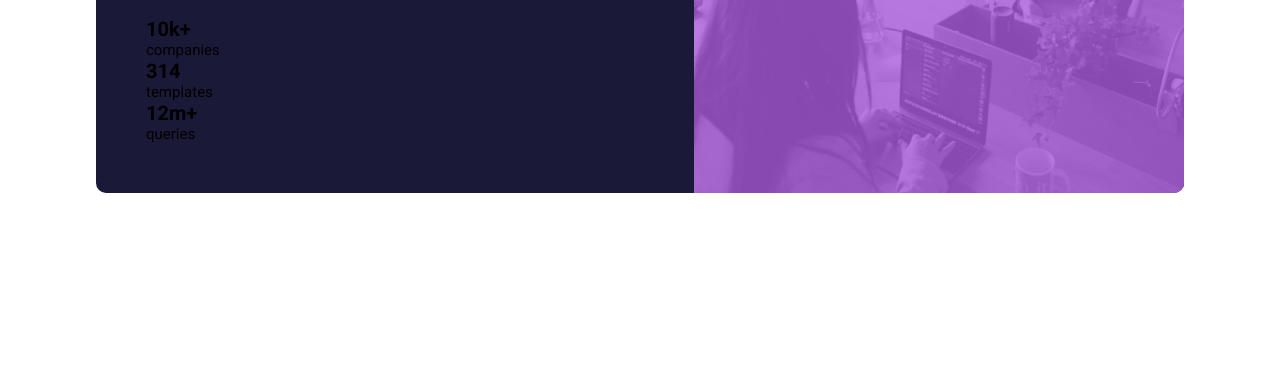
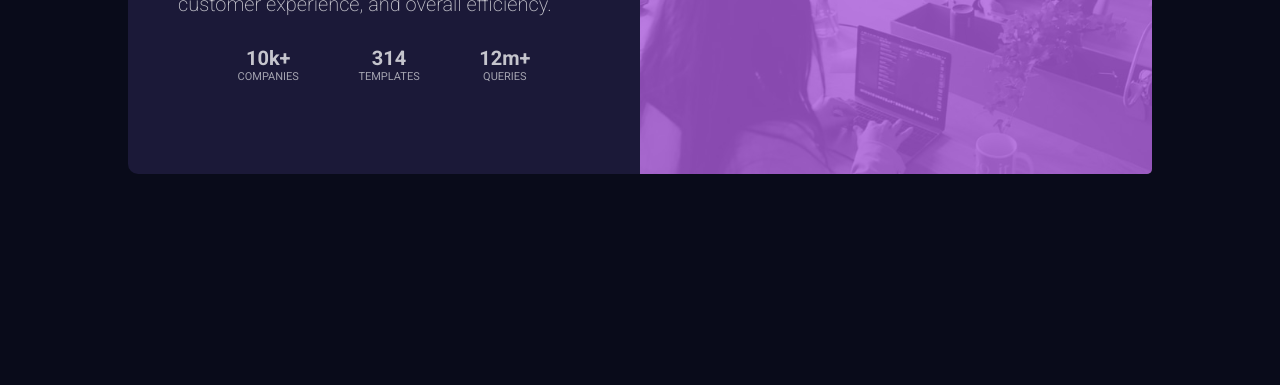
Before and after one commit to perrykwarteng/stats-preview-card-component, a plain HTML site: page index.html in a window 1280 px wide. Shown: the part 415-800 px from the top of the page. Drawn offline with Linux system fonts and the light colour scheme.

Commit message:
styled the for the card stats

```diff
--- a/style.css
+++ b/style.css
@@ -42,6 +42,7 @@ p {
 /* Content */
 .container {
   height: 100vh;
+  background: var(--primary-backgroud-color);
   display: flex;
   justify-content: center;
   align-items: center;
@@ -58,8 +59,8 @@ p {
 .card .card-img img {
   width: 100%;
   height: 100%;
-  border-top-left-radius: 1rem;
-  border-top-right-radius: 1rem;
+  border-top-left-radius: 0.5rem;
+  border-top-right-radius: 0.5rem;
 }
 .card .card-img-overlay {
   position: absolute;
@@ -67,8 +68,8 @@ p {
   height: 100%;
   background: var(--primary-Soft-violet);
   opacity: 80%;
-  border-top-left-radius: 1rem;
-  border-top-right-radius: 1rem;
+  border-top-left-radius: 0.5rem;
+  border-top-right-radius: 0.5rem;
 }
 
 .container .card .card-content {
@@ -88,23 +89,40 @@ p {
   color: var(--Slightly-transparent-white);
 }
 
-.card-content .card-content-stat{
-
+.card-content .card-content-stat {
+  display: flex;
+  flex-direction: column;
+  align-items: center;
+}
+.card-content .card-content-stat .card-stat {
+  text-align: center;
+  margin: 1rem 0rem;
+}
+.card-content-stat .card-stat h3 {
+  font-size: 2rem;
+  color: var(--Slightly-transparent-white);
+}
+.card-content-stat .card-stat p {
+  font-size: 1.1rem;
+  color: var(--Slightly-transparent-stat);
+  text-transform: uppercase;
 }
 
 @media screen and (min-width: 786px) {
   .container .card {
+    width: 80%;
     display: flex;
   }
   .card .card-img {
     order: 2;
+    flex: 1 1 20rem;
   }
   .card .card-img img {
     width: 100%;
     height: 100%;
     border-top-left-radius: 0rem;
-    border-top-right-radius: 1rem;
-    border-bottom-right-radius: 1rem;
+    border-top-right-radius: 0.5rem;
+    border-bottom-right-radius: 0.5rem;
   }
   .card .card-img-overlay {
     position: absolute;
@@ -112,13 +130,14 @@ p {
     height: 100%;
     background: var(--primary-Soft-violet);
     opacity: 80%;
-    border-top-right-radius: 1rem;
+    border-top-right-radius: 0.5rem;
     border-top-left-radius: 0rem;
-    border-bottom-right-radius: 1rem;
+    border-bottom-right-radius: 0.5rem;
   }
 
   .container .card .card-content {
     padding: 5rem;
+    flex: 1 1 20rem;
   }
   .card-content .card-content-main h2 {
     text-align: left;
@@ -129,4 +148,11 @@ p {
     font-size: 2rem;
     font-weight: 200;
   }
+
+  .card-content .card-content-stat {
+    margin: 2rem 0rem;
+    display: flex;
+    flex-direction: row;
+    justify-content: space-evenly;
+  }
 }
```
Also changed, not shown: index.html (+0 -5 lines).
